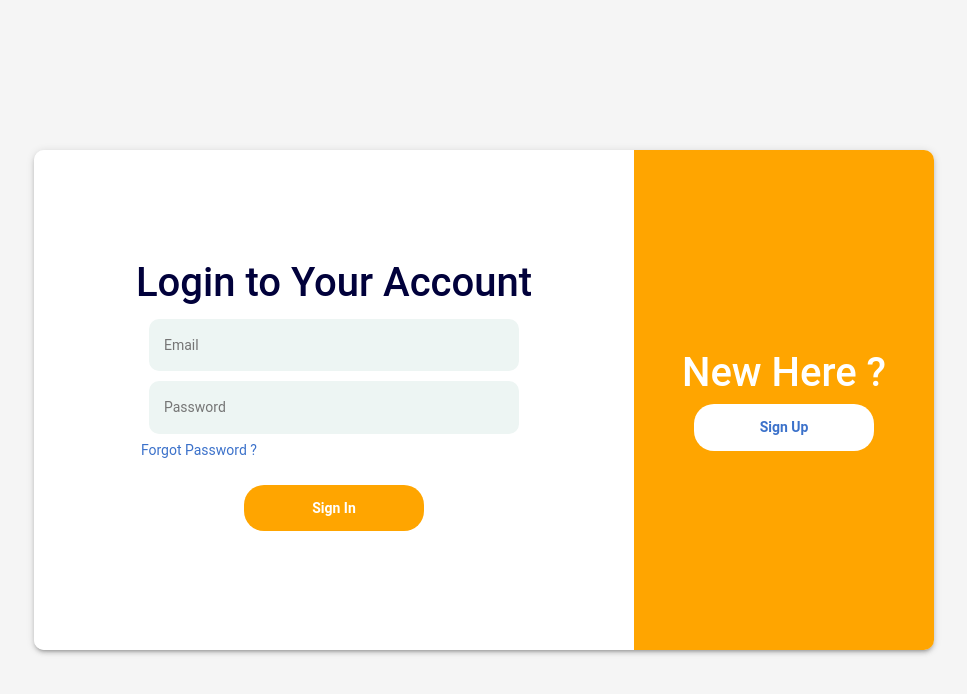
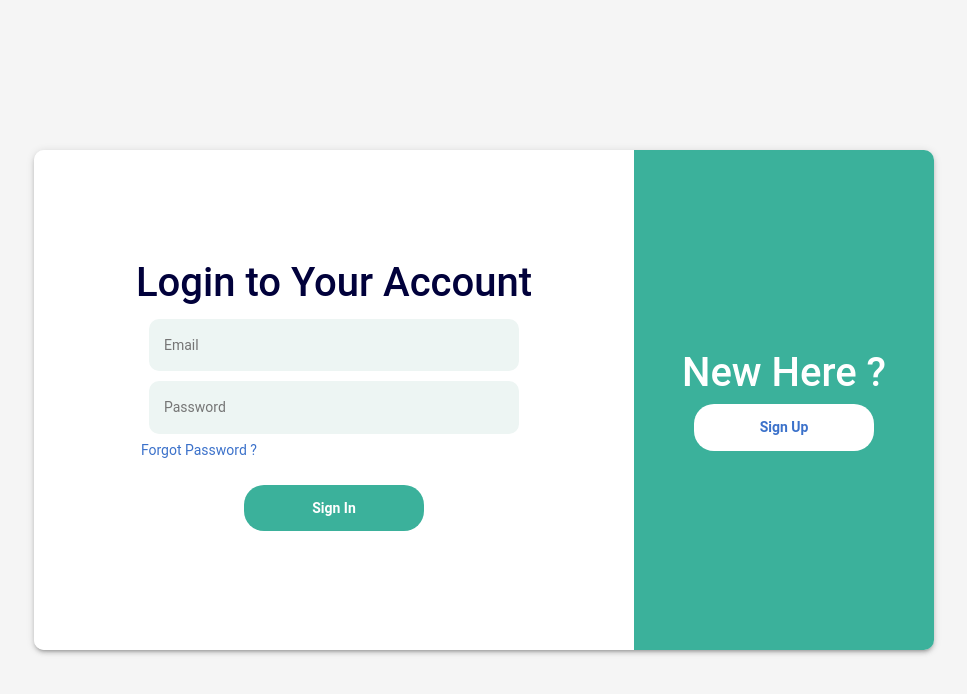
Before and after one commit to Dulnath/InfluencerHub, a React (Create React App) app in the folder client/: page /login in a window 1280 px wide. Shown: the top 694 px of the page, without its empty margins (156-1123 px from the left). Built offline with nearby package versions, Linux system fonts and the light colour scheme.

Commit message:
colour change

```diff
--- a/client/src/components/Business/styles.module.css
+++ b/client/src/components/Business/styles.module.css
@@ -1,7 +1,7 @@
 .navbar {
 	width: 100%;
 	height: 70px;
-	background-color: orange;
+	background-color: #3bb19b;
 	display: flex;
 	align-items: center;
 	justify-content: space-between;
--- a/client/src/components/Login/styles.module.css
+++ b/client/src/components/Login/styles.module.css
@@ -66,7 +66,7 @@
 	flex-direction: column;
 	align-items: center;
 	justify-content: center;
-	background-color: orange;
+	background-color: #3bb19b;
 	border-top-right-radius: 10px;
 	border-bottom-right-radius: 10px;
 }
@@ -92,7 +92,7 @@
 }
 
 .green_btn {
-	background-color: orange;
+	background-color: #3bb19b;
 	color: white;
 	margin: 10px;
 }
--- a/client/src/components/Main/styles.module.css
+++ b/client/src/components/Main/styles.module.css
@@ -1,7 +1,7 @@
 .navbar {
 	width: 100%;
 	height: 70px;
-	background-color: orange;
+	background-color: #3bb19b;
 	display: flex;
 	align-items: center;
 	justify-content: space-between;
--- a/client/src/components/Search/index.js
+++ b/client/src/components/Search/index.js
@@ -86,6 +86,7 @@ function Search() {
                 </Table>
               ) : (
                 data.map((item, index) => (
+
                   <div class="card-deck">
                   <div class="card">
 
```
